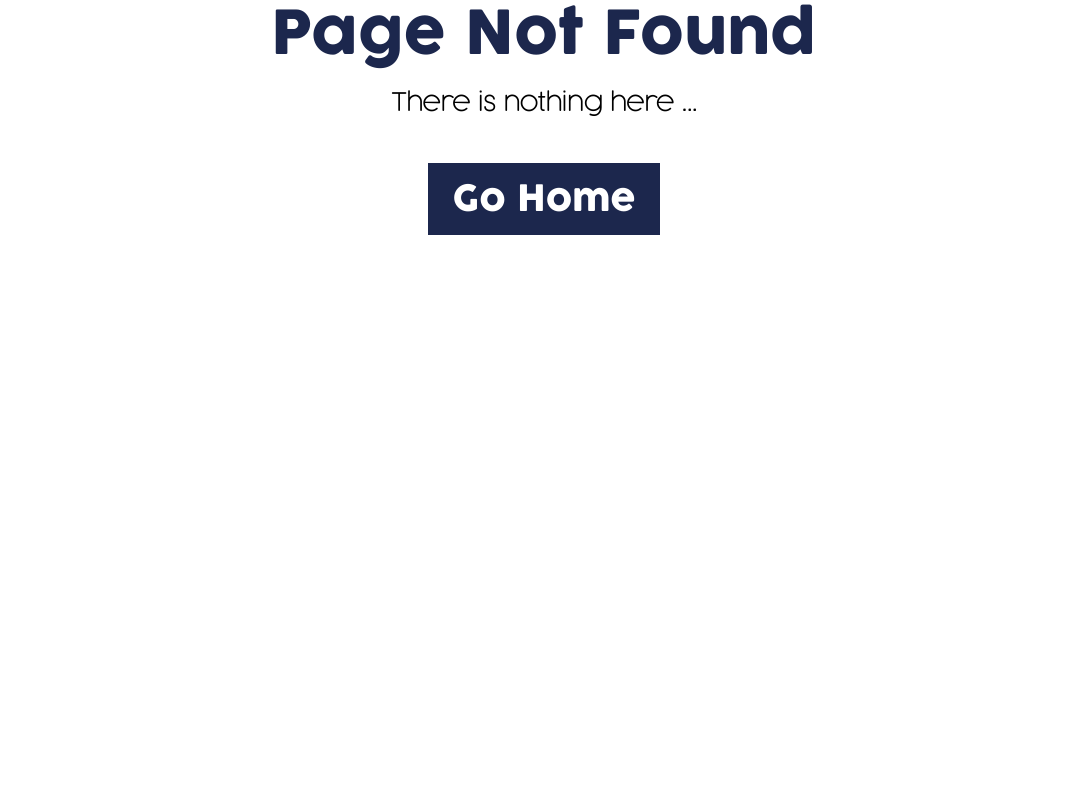
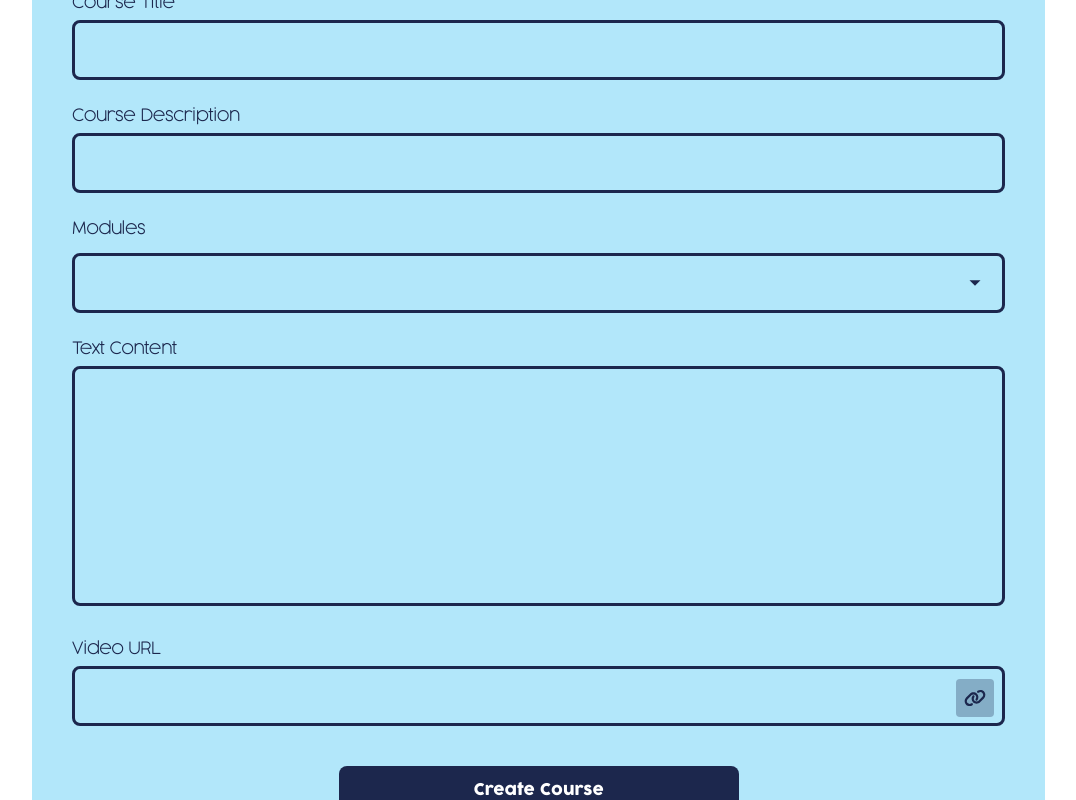
Before and after one commit to Valuegate/Brand-me, a Next.js app: page /create-course in a window 1280 px wide. Before the commit this address had no page. Shown: the part 280-1080 px from the top of the page, without its empty margins (96-1172 px from the left). Before the commit the page ends 800 px from the top, so only its background shows below. Built offline with nearby package versions, Linux system fonts and the light colour scheme.

Commit message:
Finished the course creation form

```diff
--- /dev/null
+++ b/src/app/create-course/page.tsx
@@ -0,0 +1,10 @@
+import CreateCourse from "@/components/course/CreateCourse";
+import { Metadata } from "next";
+
+export const metadata:Metadata = {
+    title: "Create Course"
+}
+
+export default function CreateCoursePage() {
+    return <CreateCourse />
+}
--- /dev/null
+++ b/src/components/course/CreateCourse.tsx
@@ -0,0 +1,120 @@
+"use client";
+
+import React, { useRef, useEffect, useState } from "react";
+
+import NavBar from "../resuable/NavBar/NavBar";
+import Footer from "../resuable/Footer/Footer";
+import InputComponent from "../resuable/InputComponent";
+import ComboComponent from "../resuable/ComboComponent";
+import InputAreaComponent from "../resuable/InputAreaComponent";
+
+import { FaLink } from "react-icons/fa6";
+
+const CreateCourse = () => {
+  const [title, setTitle] = useState<string>("");
+  const [description, setDescription] = useState<string>("");
+  const [module, setModule] = useState<string>("");
+  const [modules, setModules] = useState<string[]>([]);
+  const [textContent, setTextContent] = useState<string>("");
+  const [videoFile, setVideoFile] = useState<File | null>(null);
+
+  const fileRef = useRef<HTMLInputElement>(null);
+
+  useEffect(() => {
+    setModules(["Module 1", "Module 2"]);
+  }, []);
+
+  return (
+    <>
+      <div className="fixed top-0 left-0 right-0">
+        <NavBar index={-1} />
+      </div>
+      <div className="h-32" />
+      <div className="mt-10 md:mt-0 flex md:flex-col justify-between w-full px-[10%] md:px-[5%] items-start">
+        <div className="w-full bg-light-blue-30 md:bg-white rounded-[30px] flex flex-col py-6 px-10 md:px-0 ">
+          <h2 className="text-brand text-[20px] font-cocogoose">
+            Course Creation
+          </h2>
+
+          <div className="mt-12 flex flex-col gap-6">
+            <InputComponent
+              width="w-full"
+              label="Course Title"
+              value={title}
+              type="text"
+              placeholder=""
+              onChange={(e) => {
+                setTitle(e.target.value);
+              }}
+            />
+            <InputComponent
+              width="w-full"
+              label="Course Description"
+              type="text"
+              value={description}
+              placeholder=""
+              onChange={(e) => {
+                setDescription(e.target.value);
+              }}
+            />
+            <ComboComponent
+              options={modules}
+              hint=""
+              label="Modules"
+              onSelect={(index: number) => {
+                setModule(modules[index]);
+              }}
+              value={module}
+            />
+            <InputAreaComponent
+              label="Text Content"
+              onChange={(e) => {
+                setTextContent(e.target.value);
+              }}
+              placeholder=""
+              value={textContent}
+            />
+            <div className="flex flex-col w-full gap-1">
+              <p className="font-cocogoose-light font-bold text-[16px] text-brand ">
+                Video URL
+              </p>
+              <div className="font-cocogoose border-[3px] line-clamp-1 w-full h-[60px] text-[18px] text-brand flex items-center pl-4 border-brand rounded-lg relative">
+                {videoFile === null ? "" : videoFile.name}
+                <div
+                  onClick={() => {
+                    fileRef.current?.click();
+                  }}
+                  className="bg-brand-30 p-2 cursor-pointer flex rounded absolute right-2 top-2.5"
+                >
+                  <FaLink className="text-brand" size={"22px"} />
+                </div>
+              </div>
+              <input
+                type="file"
+                style={{ display: "none" }}
+                multiple={false}
+                ref={fileRef}
+                accept="image/*"
+                onChange={(e) => {
+                  let files: FileList | null = e.target.files;
+                  if (files !== null) {
+                    setVideoFile(files[0]);
+                  }
+                }}
+              />
+            </div>
+          </div>
+          <div className="flex w-full justify-center my-10">
+            <button className="w-[400px] bg-brand rounded-lg h-[50px] text-white font-cocogoose">
+              Create Course
+            </button>
+          </div>
+        </div>
+        );
+      </div>
+      <Footer />
+    </>
+  );
+};
+
+export default CreateCourse;
--- a/src/components/resuable/ComboComponent.tsx
+++ b/src/components/resuable/ComboComponent.tsx
@@ -44,8 +44,8 @@ const ComboComponent: FC<iComboProps> = ({ label, value, hint, options, onSelect
       <p className="font-cocogoose-light font-bold text-[16px] text-brand ">
         {label}
       </p>
-      <div className="border-[3px] border-brand w-full rounded-lg h-[60px] bg-[#FFFFFF00] flex items-center justify-between px-4">
-        <p className="text-brand font-cocogoose-light font-bold text-[18px]">
+      <div className="cursor-pointer border-[3px] border-brand w-full rounded-lg h-[60px] bg-[#FFFFFF00] flex items-center justify-between px-4">
+        <p className="text-brand font-cocogoose font-bold text-[18px]">
           {value.length === 0 ? hint : value}
         </p>
         <IoMdArrowDropdown fill="#1C274D" size={"22px"} />
--- /dev/null
+++ b/src/components/resuable/InputAreaComponent.tsx
@@ -0,0 +1,33 @@
+import React, { ChangeEventHandler, FC } from "react";
+
+export interface iInputProps {
+  label: string;
+  placeholder: string;
+  value: string;
+  onChange: ChangeEventHandler<HTMLTextAreaElement>;
+}
+
+const InputAreaComponent: FC<iInputProps> = ({
+  label,
+  value,
+  placeholder,
+  onChange,
+}) => {
+  return (
+    <div className={`w-full flex flex-col gap-1`}>
+      <p className="font-cocogoose-light font-bold text-[16px] text-brand ">
+        {label}
+      </p>
+      <div className={`relative w-full`}>
+        <textarea
+          value={value}
+          placeholder={placeholder}
+          onChange={onChange}
+          className={`w-full h-[240px] focus:outline-none bg-[#FFFFFF00] font-cocogoose border-[3px] pl-4 py-2 text-[18px] border-brand rounded-lg placeholder:text-brand-49 text-brand resize-none`}
+        />
+      </div>
+    </div>
+  );
+};
+
+export default InputAreaComponent;
```
